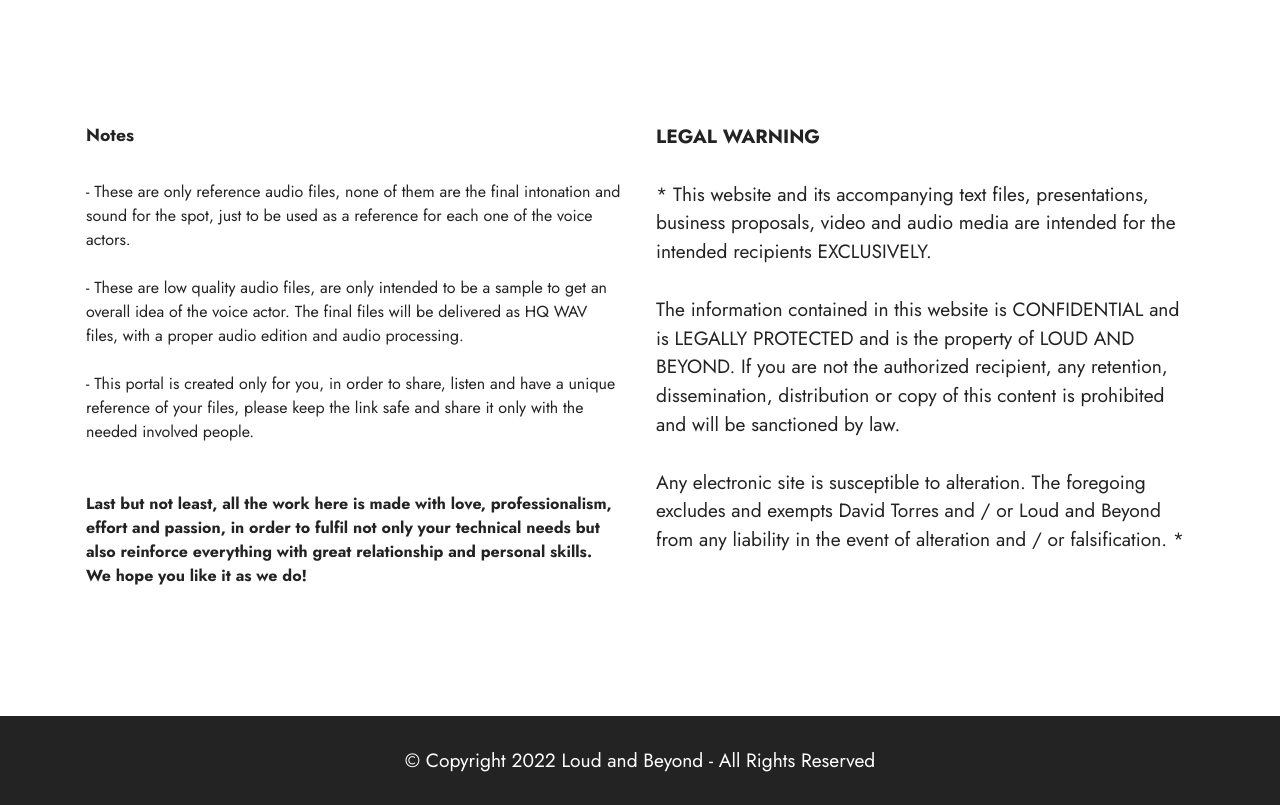
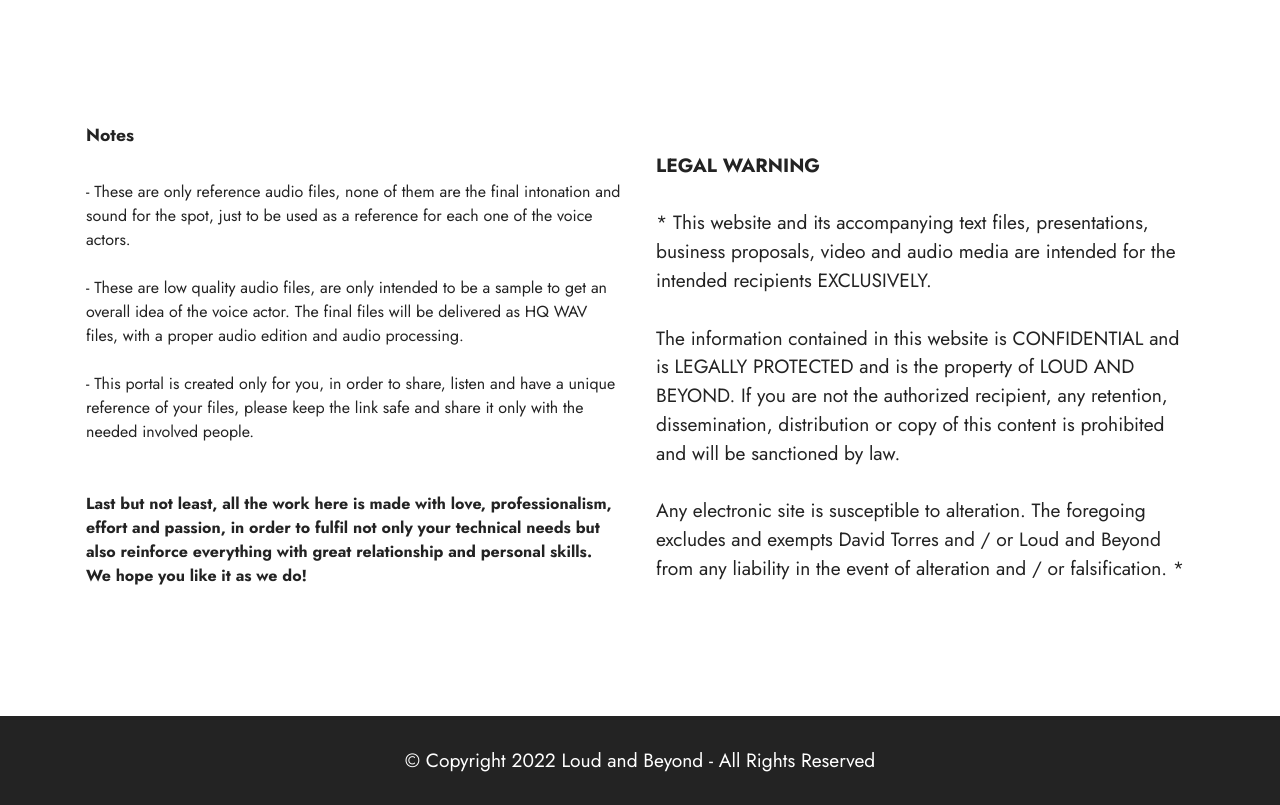
Before and after one commit to loudandbeyond/audioproject, a plain HTML site: page index.html in a window 1280 px wide. Shown: the part 2840-3645 px from the top of the page. Drawn offline with Linux system fonts and the light colour scheme.

Commit message:
Update index.html

```diff
--- a/index.html
+++ b/index.html
@@ -427,7 +427,7 @@
 
             </div>
             <div class="col-md-12 col-lg-6">
-                <p class="mbr-text mbr-fonts-style display-7"><strong>LEGAL WARNING</strong><br><br>* This website and its accompanying text files, presentations, business proposals, video and audio media are intended for the intended recipients EXCLUSIVELY.<br><br>The information contained in this website is CONFIDENTIAL and is LEGALLY PROTECTED and is the property of LOUD AND BEYOND. If you are not the authorized recipient, any retention, dissemination, distribution or copy of this content is prohibited and will be sanctioned by law.<br><br>Any electronic site is susceptible to alteration. The foregoing excludes and exempts David Torres and / or Loud and Beyond from any liability in the event of alteration and / or falsification. *</p>
+                <p class="mbr-text mbr-fonts-style display-7"><br><strong>LEGAL WARNING</strong><br><br>* This website and its accompanying text files, presentations, business proposals, video and audio media are intended for the intended recipients EXCLUSIVELY.<br><br>The information contained in this website is CONFIDENTIAL and is LEGALLY PROTECTED and is the property of LOUD AND BEYOND. If you are not the authorized recipient, any retention, dissemination, distribution or copy of this content is prohibited and will be sanctioned by law.<br><br>Any electronic site is susceptible to alteration. The foregoing excludes and exempts David Torres and / or Loud and Beyond from any liability in the event of alteration and / or falsification. *</p>
             </div>
         </div>
     </div>
```
